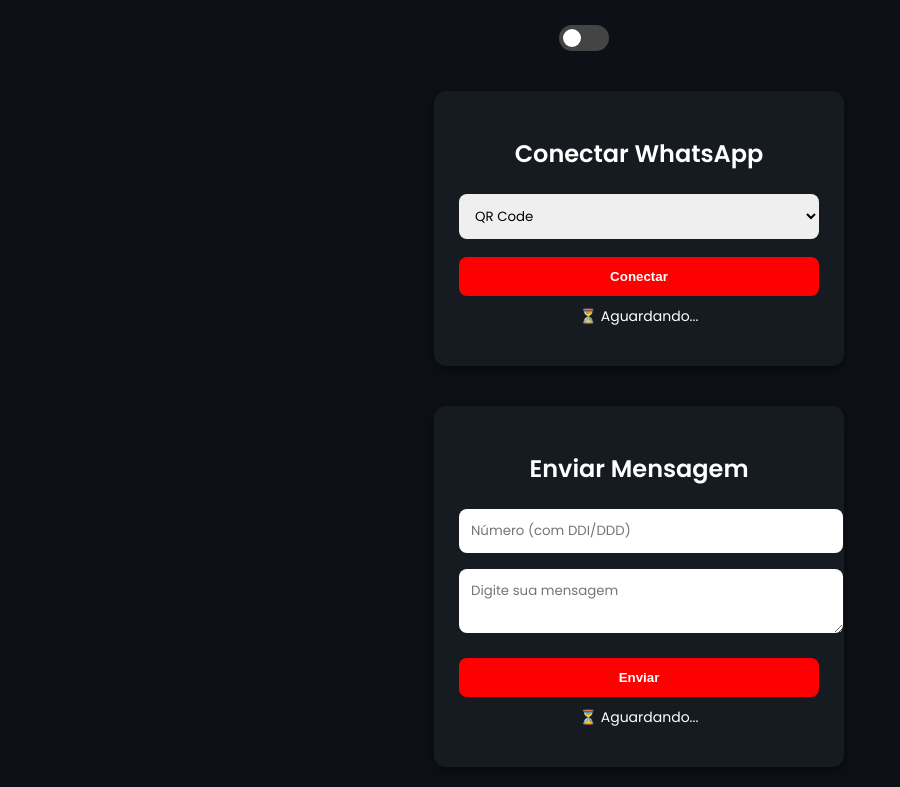
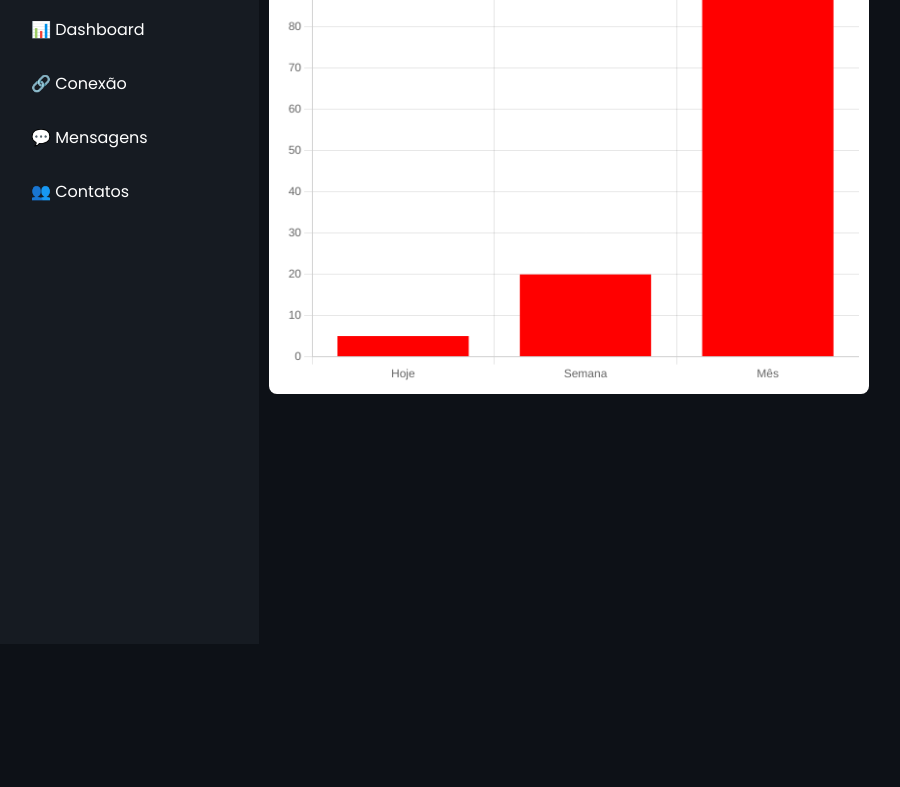
Before and after one commit to sacnutrividaretinox-ui/ZapLynx, a website: page public/index.html in a window 1280 px wide. Shown: the part 196-983 px from the top of the page, without its empty margins (1-901 px from the left). After the commit the page ends 800 px from the top, so only its background shows below. Drawn offline with nearby package versions, Linux system fonts and the light colour scheme.

Commit message:
Atualiza front-end (index.html e styles.css) e ajustes do QR Code

```diff
--- a/public/index.html
+++ b/public/index.html
@@ -3,22 +3,32 @@
 <head>
   <meta charset="UTF-8">
   <meta name="viewport" content="width=device-width, initial-scale=1.0">
-  <title>ZapLynx 🚀</title>
+  <title>ZapLynx Cloud</title>
   <link rel="stylesheet" href="styles.css">
   <link href="https://fonts.googleapis.com/css2?family=Poppins:wght@400;600&display=swap" rel="stylesheet">
 </head>
-<body>
-  <!-- Header só com a logo -->
-  <div class="header">
-    <img src="logo.png" alt="ZapLynx Logo" class="logo">
-    <div class="theme-switch">
-      <input type="checkbox" id="toggleTheme">
-      <label for="toggleTheme"></label>
-    </div>
-  </div>
+<body class="pro dark">
+  <!-- Sidebar -->
+  <aside class="sidebar">
+    <img src="logo.png" class="logo">
+    <ul>
+      <li onclick="showTab('dashboard')">📊 Dashboard</li>
+      <li onclick="showTab('conexao')">🔗 Conexão</li>
+      <li onclick="showTab('mensagem')">💬 Mensagens</li>
+      <li onclick="showTab('contatos')">👥 Contatos</li>
+    </ul>
+  </aside>
 
-  <!-- Card de conexão -->
-  <div class="card">
+  <!-- Main Content -->
+  <main>
+    <!-- Dashboard -->
+    <section id="dashboard" class="tab active">
+      <h2>Estatísticas</h2>
+      <canvas id="chartMsgs"></canvas>
+    </section>
+
+    <!-- Conexão -->
+    <section id="conexao" class="tab">
       <h2>Conectar WhatsApp</h2>
       <select id="connectMode">
         <option value="qrcode">QR Code</option>
@@ -28,36 +38,46 @@
       <button onclick="connect()">Conectar</button>
       <div id="qrContainer"></div>
       <p id="connectStatus" class="status">⏳ Aguardando...</p>
-  </div>
+    </section>
 
-  <!-- Card de envio -->
-  <div class="card">
+    <!-- Envio de Mensagens -->
+    <section id="mensagem" class="tab">
       <h2>Enviar Mensagem</h2>
       <input type="text" id="sendPhone" placeholder="Número (com DDI/DDD)">
       <textarea id="sendMessage" placeholder="Digite sua mensagem"></textarea>
       <button onclick="sendMessage()">Enviar</button>
       <p id="sendStatus" class="status">⏳ Aguardando...</p>
-  </div>
+    </section>
+
+    <!-- Contatos -->
+    <section id="contatos" class="tab">
+      <h2>Contatos</h2>
+      <input type="file" id="uploadCSV">
+      <div id="listaContatos"></div>
+    </section>
+  </main>
 
   <script src="app.js"></script>
+  <script src="https://cdn.jsdelivr.net/npm/chart.js"></script>
   <script>
-    // Alternância de tema
-    const body = document.body;
-    const themeToggle = document.getElementById("toggleTheme");
-
-    function setTheme(theme) {
-      body.className = theme;
-      localStorage.setItem("theme", theme);
-      themeToggle.checked = theme === "white";
+    // Navegação entre abas
+    function showTab(id) {
+      document.querySelectorAll(".tab").forEach(tab => tab.classList.remove("active"));
+      document.getElementById(id).classList.add("active");
     }
 
-    themeToggle.addEventListener("change", () => {
-      setTheme(themeToggle.checked ? "white" : "dark");
+    // Gráfico de mensagens (exemplo)
+    new Chart(document.getElementById('chartMsgs'), {
+      type: 'bar',
+      data: {
+        labels: ['Hoje', 'Semana', 'Mês'],
+        datasets: [{
+          label: 'Mensagens enviadas',
+          data: [5, 20, 100], // pode trocar depois por dados reais
+          backgroundColor: '#ff0000'
+        }]
+      }
     });
-
-    // Carregar tema salvo
-    const savedTheme = localStorage.getItem("theme") || "dark";
-    setTheme(savedTheme);
   </script>
 </body>
 </html>
--- a/public/styles.css
+++ b/public/styles.css
@@ -1,49 +1,60 @@
 body {
   font-family: 'Poppins', sans-serif;
   margin: 0;
-  padding: 0;
-  transition: background 0.3s, color 0.3s;
+  display: flex;
+  background: #0d1117;
+  color: white;
+}
+
+/* Sidebar */
+.sidebar {
+  width: 220px;
+  background: #161b22;
+  height: 100vh;
+  padding: 20px;
+  position: fixed;
+  top: 0; left: 0;
   display: flex;
   flex-direction: column;
   align-items: center;
 }
 
-/* Header */
-.header {
-  text-align: center;
-  margin: 20px 0;
+.sidebar .logo {
+  max-width: 140px;
+  margin-bottom: 20px;
 }
 
-.logo {
-  max-width: 160px;
-  display: block;
-  margin: 0 auto 10px;
+.sidebar ul {
+  list-style: none;
+  padding: 0;
+  width: 100%;
 }
 
-h1 {
-  margin: 0;
-  font-size: 2rem;
-  font-weight: 600;
-  color: white; /* padrão */
+.sidebar li {
+  padding: 12px;
+  margin: 5px 0;
+  border-radius: 6px;
+  cursor: pointer;
+  transition: background 0.3s;
 }
 
-/* Cards */
-.card {
-  background: #161b22;
-  border-radius: 12px;
-  padding: 25px;
-  margin: 20px;
-  width: 360px;
-  box-shadow: 0 4px 12px rgba(0,0,0,0.5);
-  text-align: center;
+.sidebar li:hover {
+  background: #2ea043;
 }
 
-.card h2 {
-  margin-bottom: 15px;
-  font-weight: 600;
-  color: white;
+/* Main content */
+main {
+  margin-left: 240px;
+  padding: 30px;
+  flex: 1;
 }
 
+h2 {
+  margin-bottom: 15px;
+  color: #ff0000;
+}
+
+/* Cards de conexão e envio */
 input, textarea, select {
   width: 100%;
   margin: 8px 0;
@@ -74,72 +85,19 @@
   margin-top: 10px;
 }
 
-/* Switch de tema */
-.theme-switch {
-  margin-top: 15px;
+/* Tabs */
+.tab {
+  display: none;
 }
 
-.theme-switch input {
-  height: 0;
-  width: 0;
-  visibility: hidden;
+.tab.active {
+  display: block;
 }
 
-.theme-switch label {
-  cursor: pointer;
-  text-indent: -9999px;
-  width: 50px;
-  height: 26px;
-  background: #444;
-  display: block;
-  border-radius: 100px;
-  position: relative;
+/* Gráfico */
+canvas {
+  background: #fff;
+  border-radius: 8px;
+  padding: 10px;
+  max-width: 600px;
 }
-
-.theme-switch label:after {
-  content: '';
-  position: absolute;
-  left: 4px;
-  top: 4px;
-  width: 18px;
-  height: 18px;
-  background: #fff;
-  border-radius: 90px;
-  transition: 0.3s;
-}
-
-.theme-switch input:checked + label {
-  background: #ff0000;
-}
-
-.theme-switch input:checked + label:after {
-  left: calc(100% - 4px - 18px);
-}
-
-/* Tema Dark */
-body.dark {
-  background: #0d1117;
-  color: #fff;
-}
-
-body.dark .card {
-  background: #161b22;
-  color: #fff;
-}
-
-/* Tema White */
-body.white {
-  background: #f5f5f5;
-  color: #111;
-}
-
-body.white h1,
-body.white .card h2 {
-  color: #ff0000;
-}
-
-body.white .card {
-  background: #fff;
-  border: 1px solid #ddd;
-  box-shadow: 0 2px 6px rgba(0,0,0,0.1);
-}
```
Lines whose indentation alone changed are shown as unchanged.
